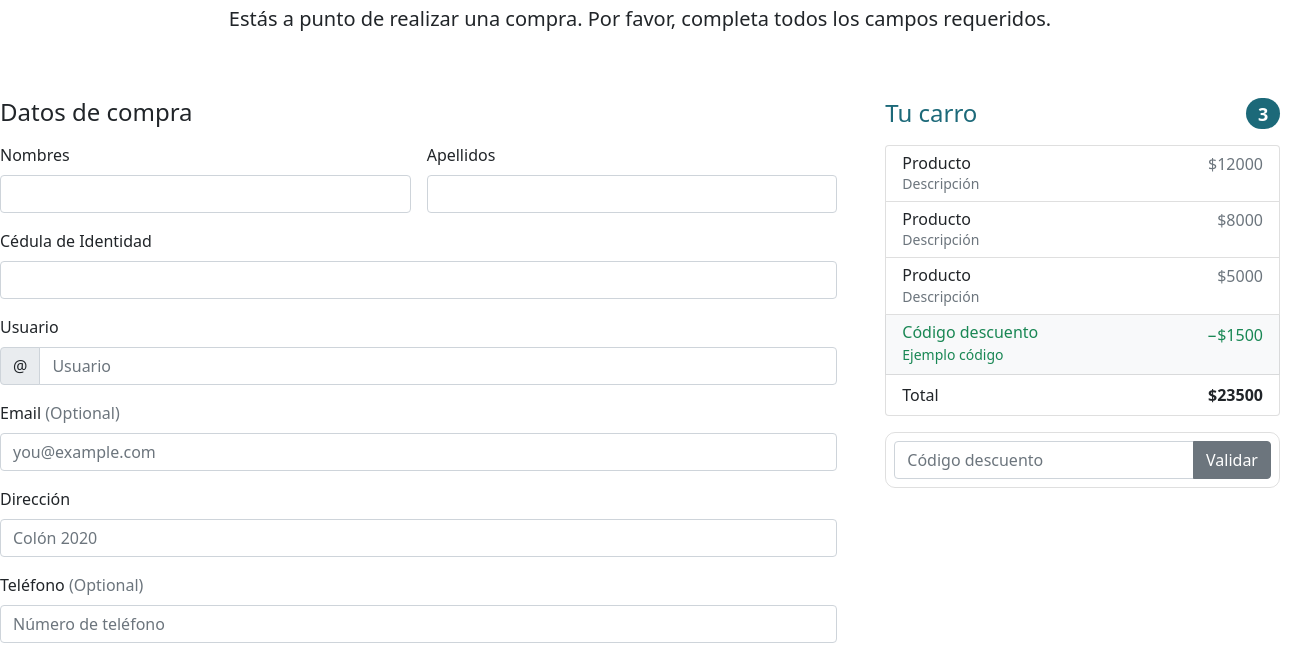
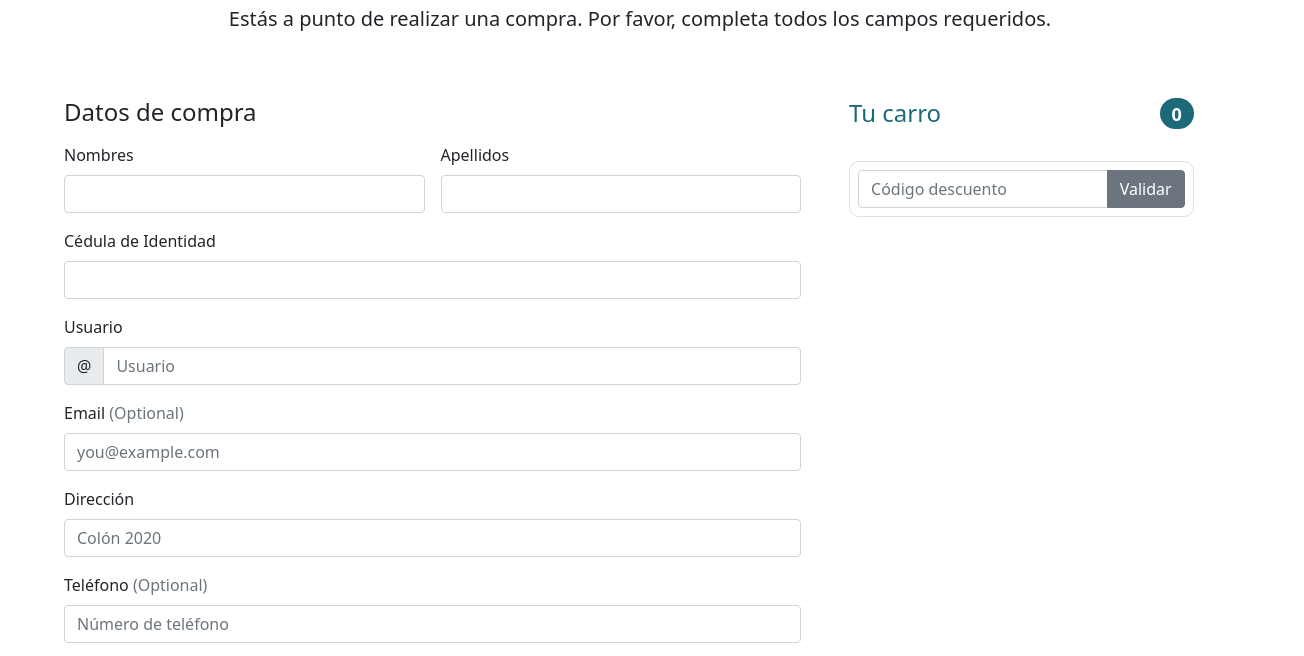
Before and after one commit to munozmanuel/JS_ABPRO1, a plain HTML site: page indexcarro.html in a window 1280 px wide. Shown: the part 90-746 px from the top of the page, 1304 px wide, since content can reach past the window. Drawn offline with nearby package versions, Linux system fonts and the light colour scheme.

Commit message:
avance lista indexcarro

```diff
--- /dev/null
+++ b/css/carropago.css
@@ -0,0 +1,15 @@
+.carrototal {
+    width: 97%;
+    margin: 0;
+    padding-left: 5vw;
+}
+
+.contenedorbg {
+    justify-content: center;
+    align-items: center ;
+
+}
+
+.list-group-item {
+   justify-content: space-between;
+}
--- a/indexcarro.html
+++ b/indexcarro.html
@@ -84,46 +84,18 @@
                 <p class="lead">Estás a punto de realizar una compra. Por favor, completa todos los campos requeridos.</p>
               </div>
               <div class="contenedorbg">
-                <div class="row g-5" class="carrototal">
+                <div class="row g-5 carrototal">
                   <div class="col-md-5 col-lg-4 order-md-last" class="carro">
                     <h4 class="d-flex justify-content-between align-items-center mb-3" style="color: red">
                       <span class="text-primary btn-tucarro">Tu carro</span>
-                      <span class="badge bg-primary rounded-pill btn-num-tucarro">3</span>
+                      <span class="badge bg-primary rounded-pill btn-num-tucarro">0</span>
                     </h4>
-                    <ul class="list-group mb-3">
-                      <li class="list-group-item d-flex justify-content-between lh-sm">
-                        <div>
-                          <h6 class="my-0">Producto</h6>
-                          <small class="text-muted">Descripción</small>
-                        </div>
-                        <span class="text-muted">$12000</span>
-                      </li>
-                      <li class="list-group-item d-flex justify-content-between lh-sm">
-                        <div>
-                          <h6 class="my-0">Producto</h6>
-                          <small class="text-muted">Descripción</small>
-                        </div>
-                        <span class="text-muted">$8000</span>
-                      </li>
-                      <li class="list-group-item d-flex justify-content-between lh-sm">
-                        <div>
-                          <h6 class="my-0">Producto</h6>
-                          <small class="text-muted">Descripción</small>
-                        </div>
-                        <span class="text-muted">$5000</span>
-                      </li>
-                      <li class="list-group-item d-flex justify-content-between bg-light">
-                        <div class="text-success">
-                          <h6 class="my-0">Código descuento</h6>
-                          <small>Ejemplo código</small>
-                        </div>
-                        <span class="text-success">−$1500</span>
-                      </li>
-                      <li class="list-group-item d-flex justify-content-between">
-                        <span>Total</span>
-                        <strong>$23500</strong>
-                      </li>
-                    </ul>
+                    <div id="indexcarro-resumen-carro">
+                      <ul class="list-group mb-3" id="lista-indexcarro">
+
+
+                      </ul>
+                    </div>
 
                     <form class="card p-2" id="carddesc">
                       <div class="input-group">
```
Also changed, not shown: index.html (+2 -2 lines), js/main.js (+55 -4 lines), css/styles.css.
